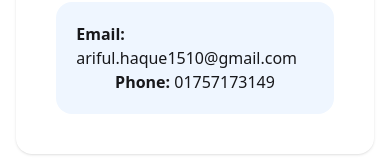
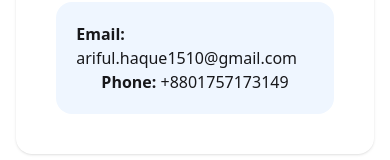
Before and after one commit to arifulmit17/ariful-haque-portfolio, a React (Vite) app: page / in a window 390 px wide. Shown: the part 3736-3896 px from the top of the page. Built offline with nearby package versions, Linux system fonts and the light colour scheme.

Commit message:
corrected phone code

```diff
--- a/src/Home.jsx
+++ b/src/Home.jsx
@@ -113,7 +113,7 @@
             <h1 className='text-3xl font-bold text-center my-10'>Contacts</h1>
                 <div className='bg-blue-50 m-5 p-5 flex flex-col items-center lg:items-start rounded-2xl'>
                     <h1><span className='font-bold'>Email:</span> ariful.haque1510@gmail.com</h1>
-                    <h2><span className='font-bold'>Phone:</span> 01757173149</h2>
+                    <h2><span className='font-bold'>Phone:</span> +8801757173149</h2>
                 </div>
             </section>
         </div>
```
